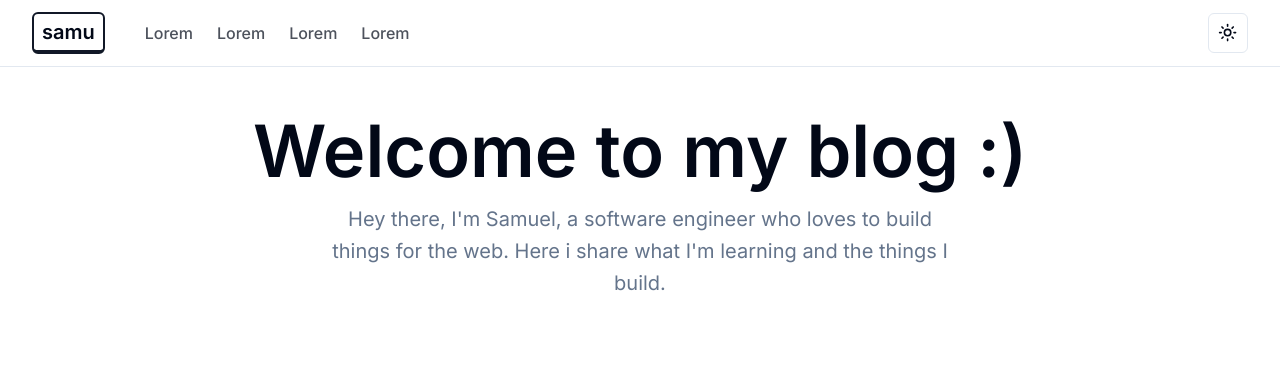
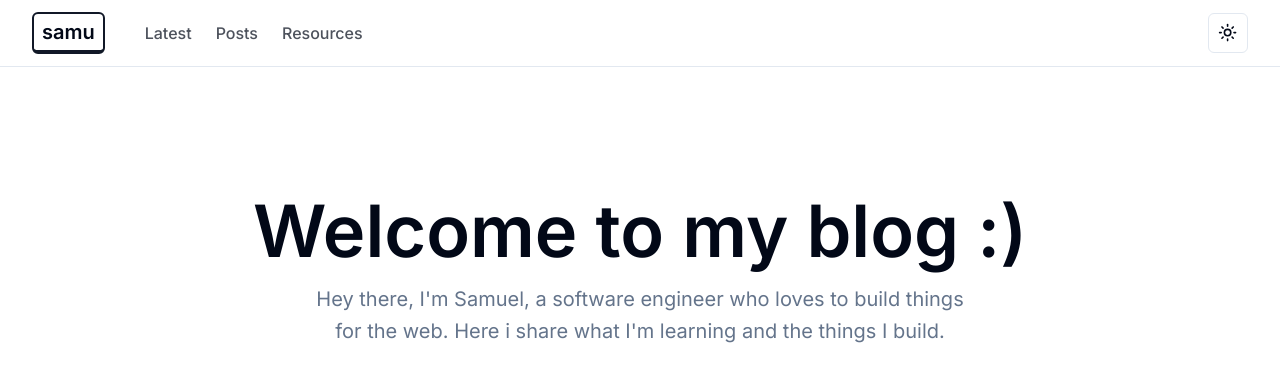
Before and after one commit to samuelpalacioss/blog-project, a Next.js app: page / in a window 1280 px wide. Shown: the top 382 px of the page. Built offline with nearby package versions, Linux system fonts and the light colour scheme.

Commit message:
Update hero and nav

```diff
--- a/app/page.tsx
+++ b/app/page.tsx
@@ -3,12 +3,12 @@ import Image from 'next/image';
 export default function Home() {
   return (
     <main className=''>
-      <section className='space-y-6 pt-12'>
+      <section className='space-y-6 pt-12 md:pt-20 lg:py-32'>
         <div className='container max-w-[64rem] text-center flex flex-col gap-4 items-center justify-center'>
           <h1 className='text-4xl md:text-5xl lg:text-7xl font-semibold'>
             Welcome to my blog :)
           </h1>
-          <p className='max-w-[40rem] sm:text-xl text-muted-foreground sm:leading-8'>
+          <p className='max-w-[41rem] sm:text-xl text-muted-foreground sm:leading-8'>
             Hey there, I'm Samuel, a software engineer who loves to build things
             for the web. Here i share what I'm learning and the things I build.
           </p>
--- a/components/Nav.tsx
+++ b/components/Nav.tsx
@@ -18,25 +18,20 @@ export default function Nav() {
               href={'/'}
               className='text-foreground/70 transition-colors hover:text-foreground/90'
             >
-              Lorem
+              Latest
+            </Link>
+
+            <Link
+              href={'/'}
+              className='text-foreground/70 transition-colors hover:text-foreground/90'
+            >
+              Posts
             </Link>
             <Link
               href={'/'}
               className='text-foreground/70 transition-colors hover:text-foreground/90'
             >
-              Lorem
-            </Link>
-            <Link
-              href={'/'}
-              className='text-foreground/70 transition-colors hover:text-foreground/90'
-            >
-              Lorem
-            </Link>
-            <Link
-              href={'/'}
-              className='text-foreground/70 transition-colors hover:text-foreground/90'
-            >
-              Lorem
+              Resources
             </Link>
           </nav>
         </div>
```
